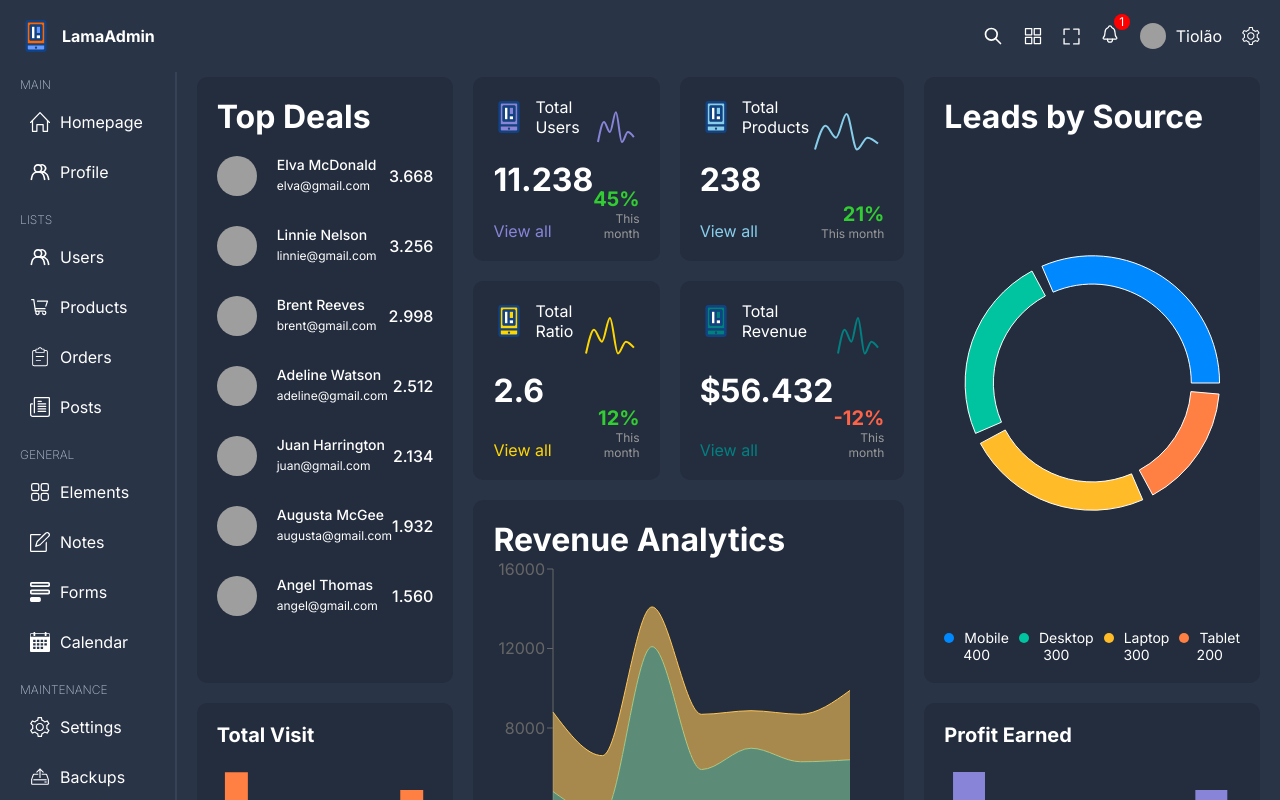
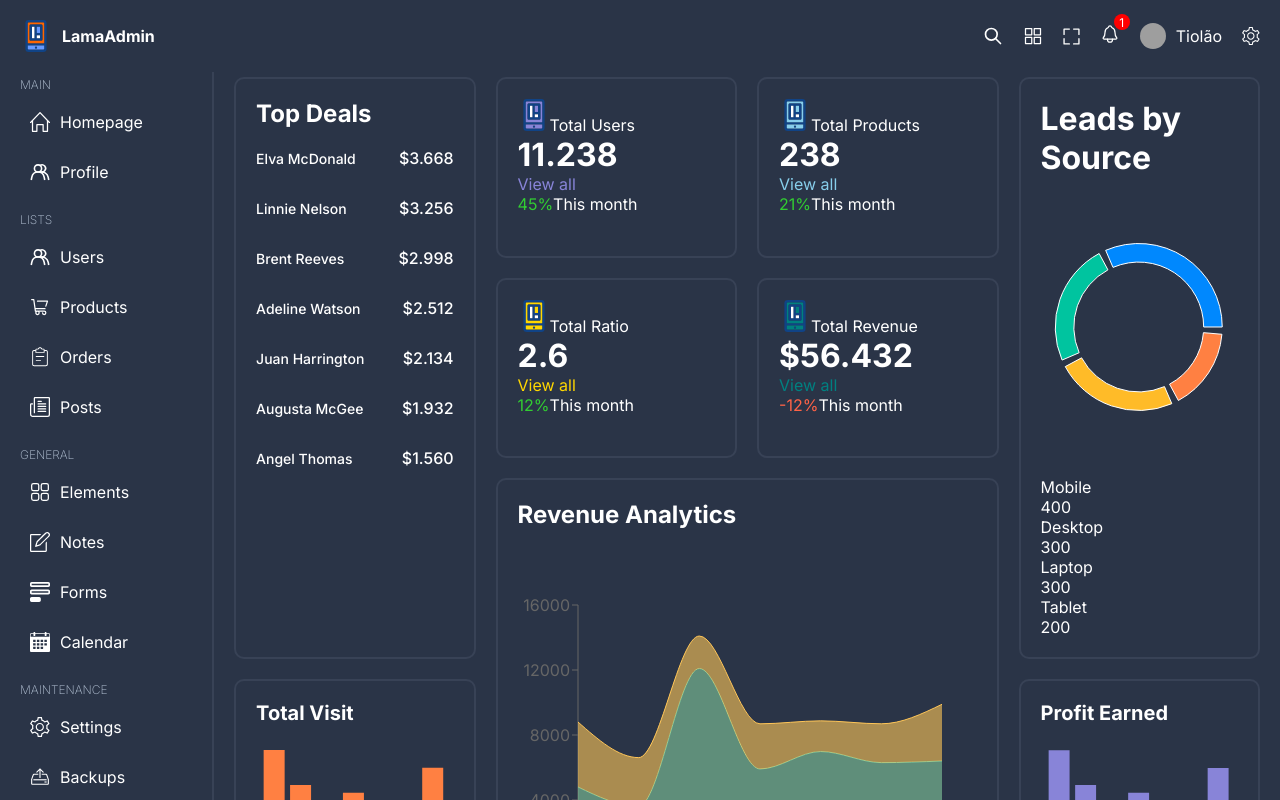
Before and after one commit to eloygomes/React-Admin-Dashboard, a React (Vite) app: page / in a window 1280 px wide. Shown: the top 800 px of the page. Built offline with nearby package versions, Linux system fonts and the light colour scheme; grey boxes are pictures that could not be loaded.

Commit message:
1.0.0.0
- Finish the project

```diff
--- a/src/components/bigChartBox/BigChartBox.tsx
+++ b/src/components/bigChartBox/BigChartBox.tsx
@@ -1,13 +1,12 @@
 import {
   Area,
   AreaChart,
-  CartesianGrid,
   ResponsiveContainer,
   Tooltip,
   XAxis,
   YAxis,
 } from "recharts";
-import "./bigchartbox.scss";
+import "./bigChartBox.scss";
 
 const data = [
   {
@@ -56,7 +55,7 @@ const data = [
 
 const BigChartBox = () => {
   return (
-    <div className="bigchartbox">
+    <div className="bigChartBox">
       <h1>Revenue Analytics</h1>
       <div className="chart">
         <ResponsiveContainer width="99%" height="100%">
--- a/src/components/bigChartBox/bigchartbox.scss
+++ b/src/components/bigChartBox/bigchartbox.scss
@@ -1,12 +1,38 @@
-.bigchartbox {
+@import "../../styles/responsive.scss";
+
+.bigChartBox {
   width: 100%;
   height: 100%;
   display: flex;
   flex-direction: column;
   justify-content: space-between;
 
+  h1 {
+    @include xxl {
+      font-size: 24px;
+    }
+  }
   .chart {
     width: 100%;
-    height: 100%;
+    height: 300px;
   }
 }
+@import "../../styles/responsive.scss";
+
+.bigChartBox {
+  width: 100%;
+  height: 100%;
+  display: flex;
+  flex-direction: column;
+  justify-content: space-between;
+
+  h1 {
+    @include xxl {
+      font-size: 24px;
+    }
+  }
+  .chart {
+    width: 100%;
+    height: 300px;
+  }
+}
--- a/src/components/chatbot/chartbox.scss
+++ b/src/components/chatbot/chartbox.scss
@@ -1,6 +1,12 @@
-.chartbox {
+@import "../../styles/responsive.scss";
+
+.chartBox {
   display: flex;
   height: 100%;
+
+  @include sm {
+    flex-direction: column;
+  }
 
   .boxInfo {
     flex: 3;
@@ -8,10 +14,24 @@
     flex-direction: column;
     justify-content: space-between;
 
+    @include sm {
+      gap: 20px;
+    }
+
     .title {
       display: flex;
       align-items: center;
       gap: 10px;
+
+      @include xxl {
+        font-size: 14px;
+      }
+    }
+
+    h1 {
+      @include xxl {
+        font-size: 20px;
+      }
     }
   }
 
@@ -31,14 +51,17 @@
       flex-direction: column;
       text-align: right;
 
-      .percetage {
+      .percentage {
+        font-weight: bold;
         font-size: 20px;
-        font-weight: bold;
+
+        @include xxl {
+          font-size: 16px;
+        }
       }
 
       .duration {
-        font-size: 12px;
-        color: #999;
+        font-size: 14px;
       }
     }
   }
--- a/src/components/navbar/navbar.scss
+++ b/src/components/navbar/navbar.scss
@@ -1,3 +1,5 @@
+@import "../../styles/responsive.scss";
+
 .navbar {
   width: 100%;
   padding: 20px;
@@ -11,15 +13,20 @@
     font-weight: bold;
     gap: 10px;
   }
-
   .icons {
     display: flex;
     align-items: center;
     gap: 20px;
+
+    .icon {
+      @include sm {
+        display: none;
+      }
     }
 
     .notification {
       position: relative;
+
       span {
         background-color: red;
         color: white;
@@ -29,10 +36,10 @@
         position: absolute;
         top: -10px;
         right: -10px;
+        display: flex;
         align-items: center;
         justify-content: center;
         font-size: 12px;
-      text-align: center;
       }
     }
 
@@ -49,3 +56,4 @@
       }
     }
   }
+}
--- a/src/components/pieChartBox/piechartbox.scss
+++ b/src/components/pieChartBox/piechartbox.scss
@@ -1,8 +1,16 @@
-.PieChartBox {
+@import "../../styles/responsive.scss";
+
+.pieChartBox {
   height: 100%;
   display: flex;
   flex-direction: column;
   justify-content: space-between;
+
+  h1 {
+    @include xxl {
+      font-size: 24px;
+    }
+  }
 
   .chart {
     display: flex;
@@ -21,7 +29,7 @@
     .option {
       display: flex;
       flex-direction: column;
-      gap: 10;
+      gap: 10px;
       align-items: center;
 
       .title {
--- a/src/components/topBox/TopBox.tsx
+++ b/src/components/topBox/TopBox.tsx
@@ -1,4 +1,4 @@
-import "./TopBox.scss";
+import "./topBox.scss";
 import { topDealUsers } from "../../data";
 
 const TopBox = () => {
@@ -15,7 +15,7 @@ const TopBox = () => {
                 <span className="email">{user.email}</span>
               </div>
             </div>
-            <span className="amount">{user.amount}</span>
+            <span className="amount">${user.amount}</span>
           </div>
         ))}
       </div>
--- a/src/components/topBox/topbox.scss
+++ b/src/components/topBox/topbox.scss
@@ -1,7 +1,12 @@
+@import "../../styles/responsive.scss";
+
 .topBox {
-  cursor: pointer;
   h1 {
     margin-bottom: 20px;
+
+    @include xxl {
+      font-size: 24px;
+    }
   }
 
   .list {
@@ -19,7 +24,16 @@
           width: 40px;
           height: 40px;
           border-radius: 50%;
+          object-fit: cover;
+
+          @include xxl {
+            display: none;
+          }
+          @include lg {
+            display: block;
+          }
         }
+
         .userTexts {
           display: flex;
           flex-direction: column;
@@ -31,6 +45,13 @@
           }
           .email {
             font-size: 12px;
+
+            @include xxl {
+              display: none;
+            }
+            @include lg {
+              display: block;
+            }
           }
         }
       }
--- a/src/pages/home/home.scss
+++ b/src/pages/home/home.scss
@@ -1,16 +1,30 @@
 @import "../../styles/variables.scss";
+@import "../../styles/responsive.scss";
 
 .home {
   display: grid;
   gap: 20px;
-  grid-template-columns: 1fr 1fr 1fr 1fr;
+  grid-template-columns: repeat(4, 1fr);
   grid-auto-rows: minmax(180px, auto);
+  grid-auto-flow: dense;
+
+  @include xl {
+    grid-template-columns: repeat(3, 1fr);
+  }
+  @include lg {
+    grid-template-columns: repeat(2, 1fr);
+  }
+  @include md {
+    grid-template-columns: repeat(1, 1fr);
+  }
+  @include sm {
+    grid-auto-rows: minmax(120px, auto);
+  }
 
   .box {
     padding: 20px;
     border-radius: 10px;
-    // border: 1px solid $soft-bg;
-    background-color: #242d3e;
+    border: 2px solid $soft-bg;
   }
 
   .box1 {
@@ -22,9 +36,12 @@
     grid-column: span 1;
     grid-row: span 3;
   }
-
   .box7 {
     grid-column: span 2;
     grid-row: span 2;
+
+    @include md {
+      display: none;
+    }
   }
 }
--- a/src/styles/global.scss
+++ b/src/styles/global.scss
@@ -1,4 +1,5 @@
 @import "./variables.scss";
+@import "./responsive.scss";
 
 * {
   margin: 0;
@@ -25,9 +26,13 @@ a {
   width: 250px;
   padding: 5px 20px;
   border-right: 2px solid $soft-bg;
+
+  @include lg {
+    width: max-content;
+  }
 }
 
 .contentContainer {
+  padding: 5px 20px;
   width: 100%;
-  padding: 5px 20px;
 }
```
Lines whose indentation alone changed are shown as unchanged.
